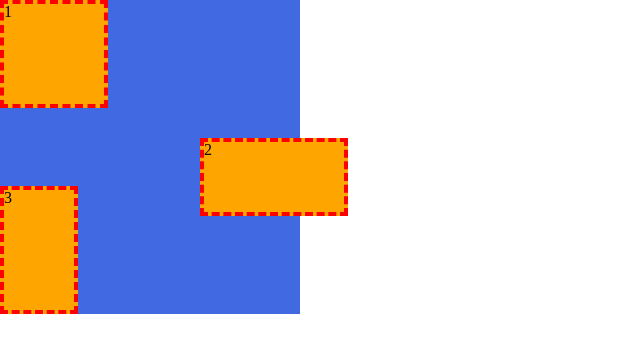
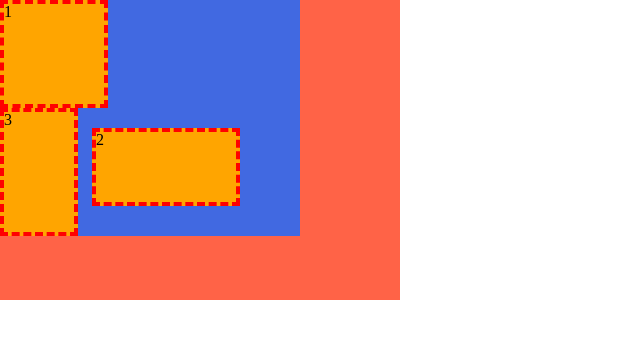
Before and after one commit to eunbinnie/css_study, a plain HTML site: page position1.html in a window 1280 px wide. Shown: the whole page, without its empty margins (0-640 px from the left). Drawn offline with nearby package versions, Linux system fonts and the light colour scheme.

Commit message:
css position

```diff
--- a/css/position1.css
+++ b/css/position1.css
@@ -1,7 +1,13 @@
+.wrap {
+  width: 400px;
+  height: 300px;
+  background-color: tomato;
+}
+
 .container {
   width: 300px;
   background-color: royalblue;
-  /* position: relative; */
+  position: relative;
 }
 
 .container .item {
@@ -17,12 +23,9 @@
 .container .item:nth-child(2) {
   width: 140px;
   height: 70px;
-  /* position: absolute;
-  right: 10px;
-  bottom: 10px; */
-  position: relative;
-  top: 30px;
-  left: 200px;
+  position: absolute;
+  bottom: 30px;
+  right: 60px;
 }
 
 .container .item:nth-child(3) {
--- a/position1.html
+++ b/position1.html
@@ -11,10 +11,12 @@
 </head>
 
 <body>
-  <div class="container">
-    <div class="item">1</div>
-    <div class="item">2</div>
-    <div class="item">3</div>
+  <div class="wrap">
+    <div class="container">
+      <div class="item">1</div>
+      <div class="item">2</div>
+      <div class="item">3</div>
+    </div>
   </div>
 </body>
 
```
